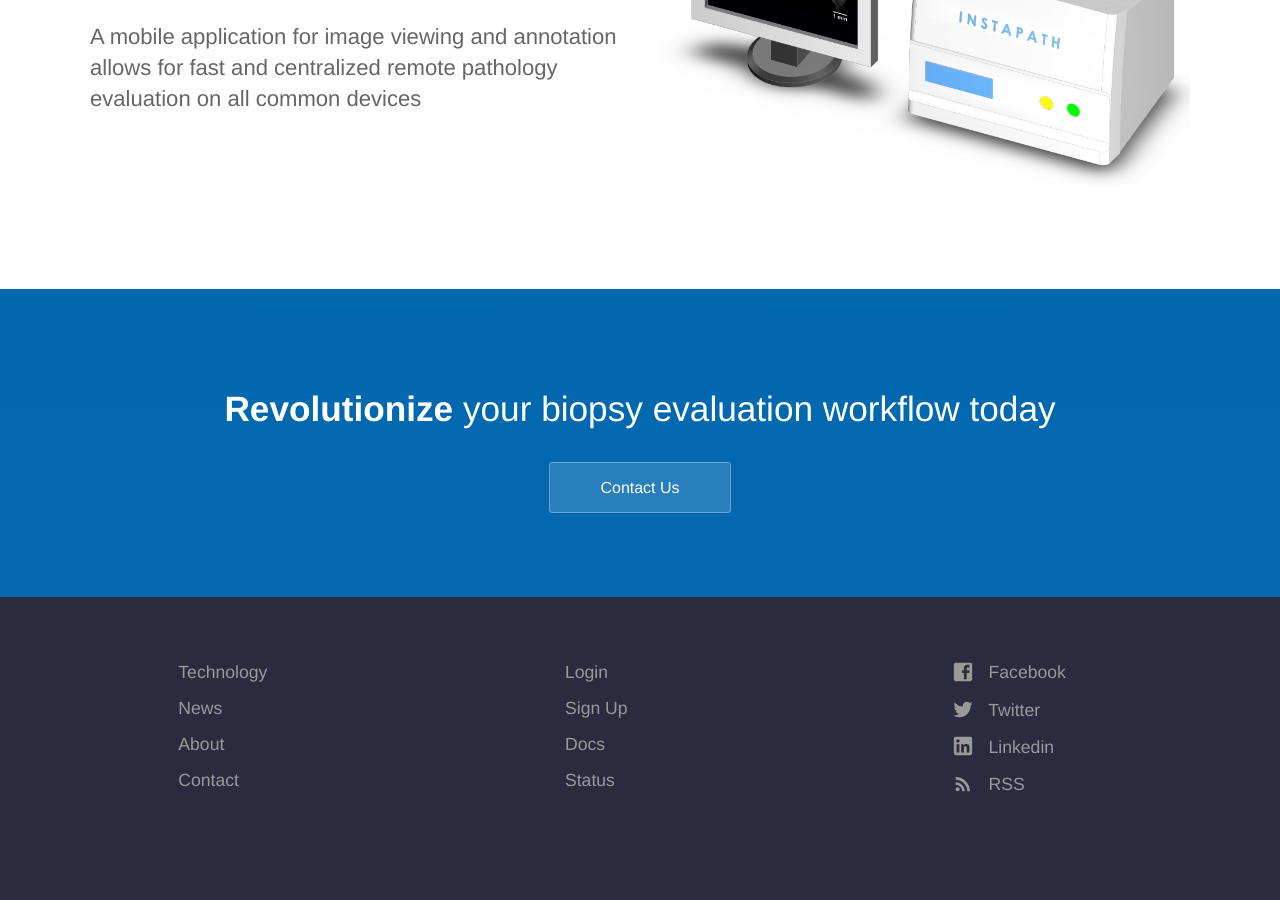
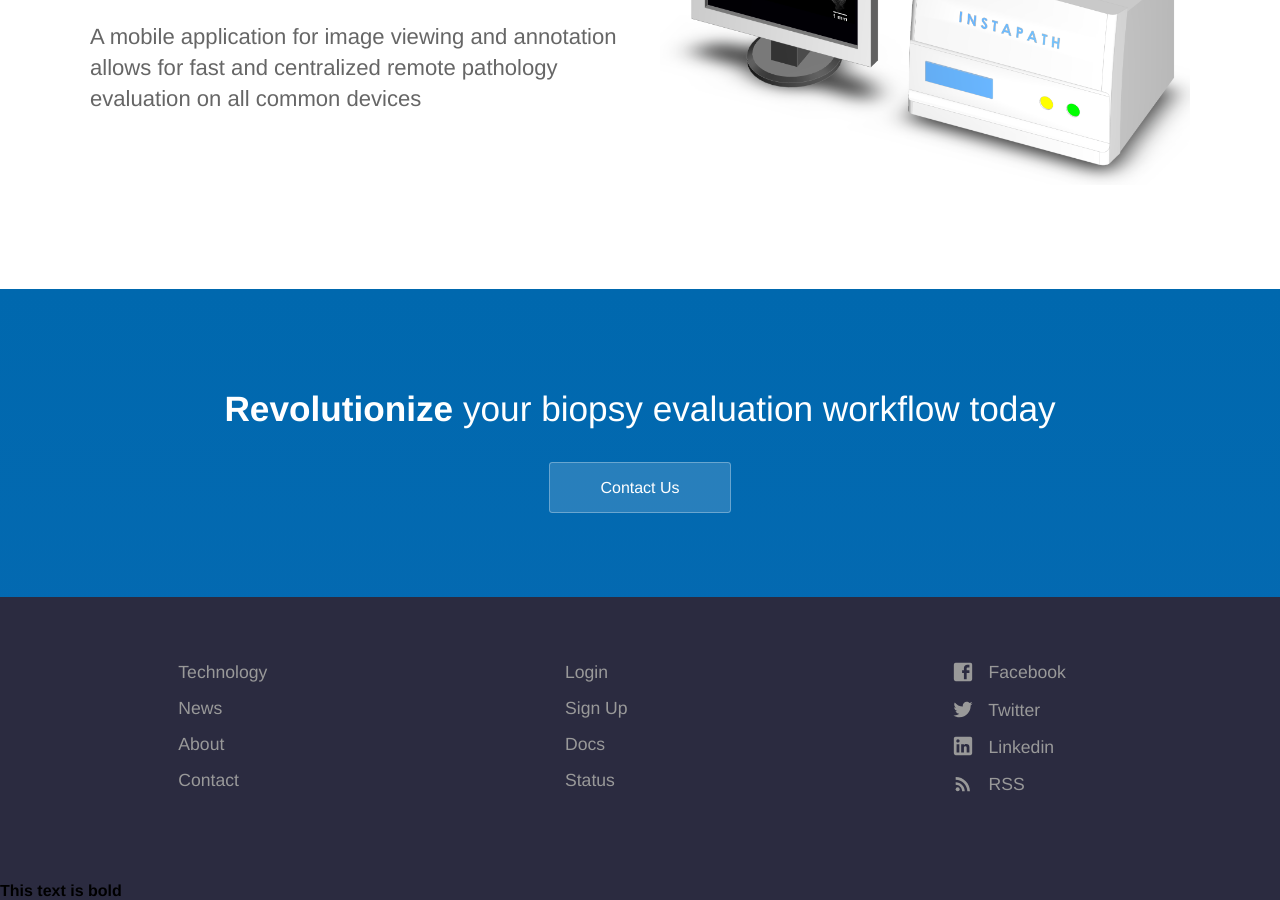
Before and after one commit to geekypete/geekypete.github.io, a Jekyll site: the page built from index.html, in a window 1280 px wide and 900 px high, scrolled down 1482 px. Built offline with Jekyll 4.4.1, drawn with Linux system fonts in a browser that asks for light colours.

Commit message:
added text botome

```diff
--- a/_layouts/default.html
+++ b/_layouts/default.html
@@ -52,5 +52,6 @@
 				return false;
 			};
 		</script>
+    <b>This text is bold</b>
 	</body>
 </html>
```
